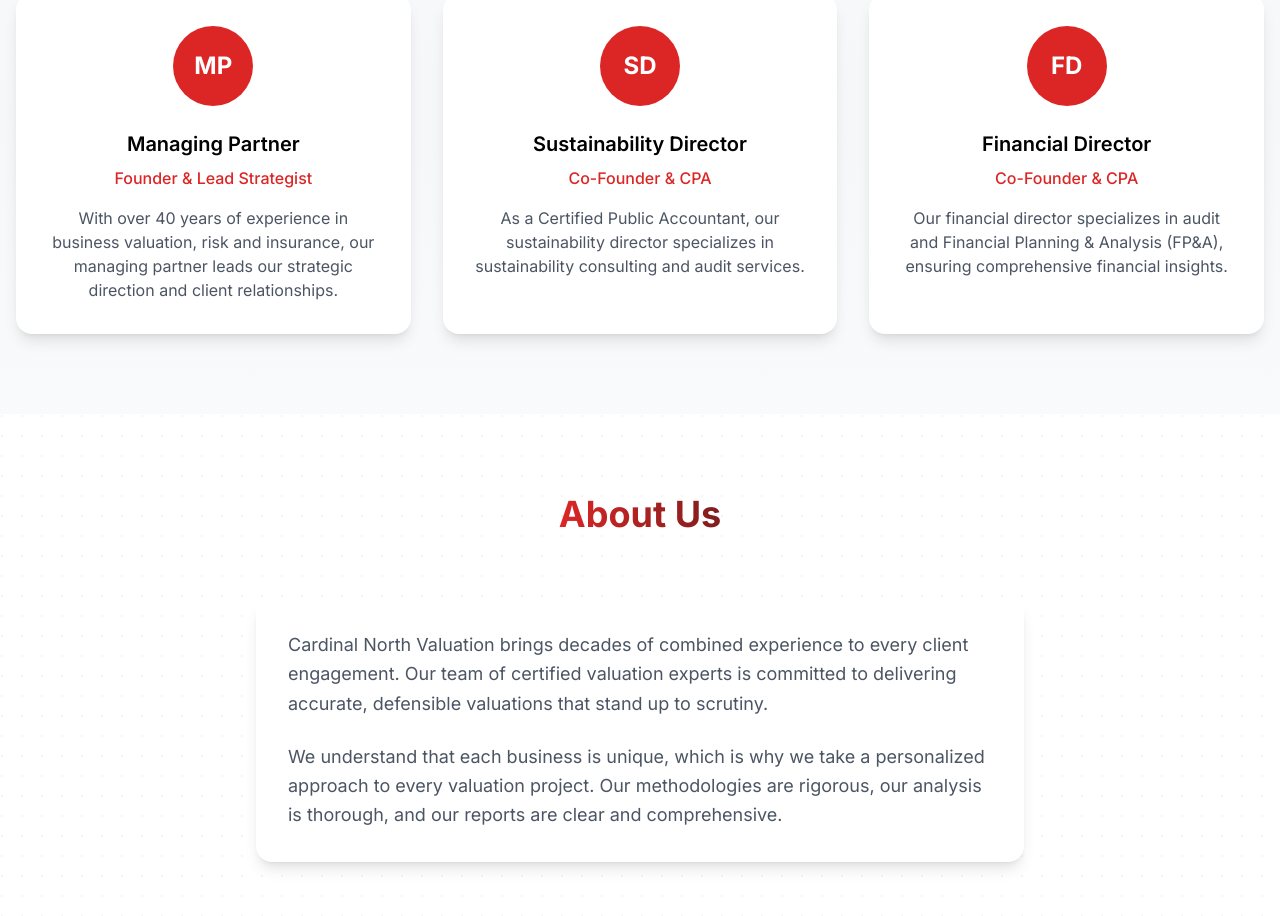
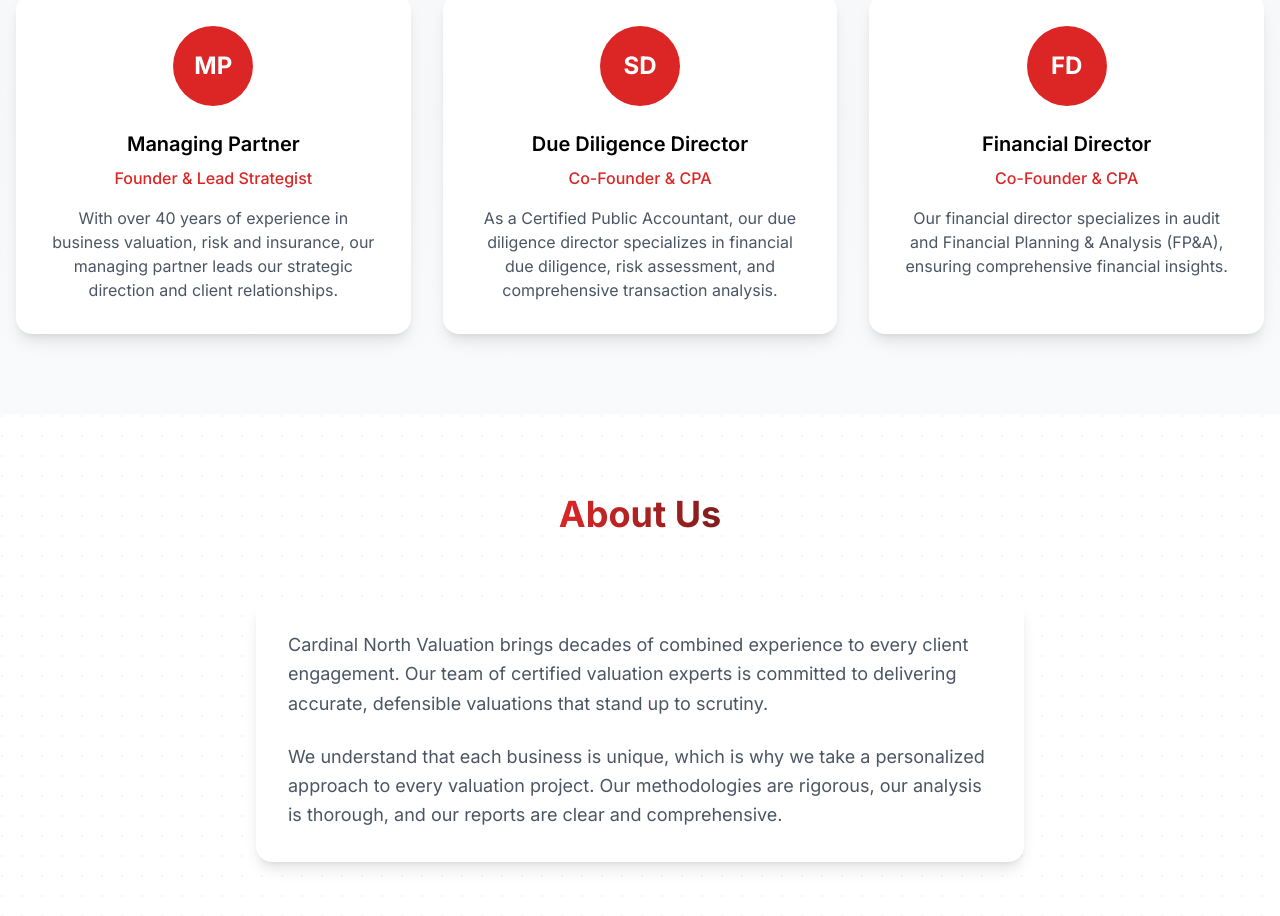
Before and after one commit to christianmillar31/CNVP, a Next.js app: page / in a window 1280 px wide. Shown: the part 1540-2456 px from the top of the page. Built offline with nearby package versions, Linux system fonts and the light colour scheme; a web font is replaced by a local one.

Commit message:
Update Sustainability Director to Due Diligence Director with new description

```diff
--- a/app/page.tsx
+++ b/app/page.tsx
@@ -168,11 +168,11 @@
                 <div className="w-20 h-20 bg-red-600 rounded-full mb-6 mx-auto flex items-center justify-center text-white text-2xl font-bold">
                   SD
                 </div>
-                <h3 className="text-xl font-semibold mb-2 text-center">Sustainability Director</h3>
+                <h3 className="text-xl font-semibold mb-2 text-center">Due Diligence Director</h3>
                 <p className="text-red-600 font-medium text-center mb-4">Co-Founder & CPA</p>
                 <p className="text-gray-600 text-center">
-                  As a Certified Public Accountant, our sustainability director specializes in
-                  sustainability consulting and audit services.
+                  As a Certified Public Accountant, our due diligence director specializes in
+                  financial due diligence, risk assessment, and comprehensive transaction analysis.
                 </p>
               </div>
 
```
